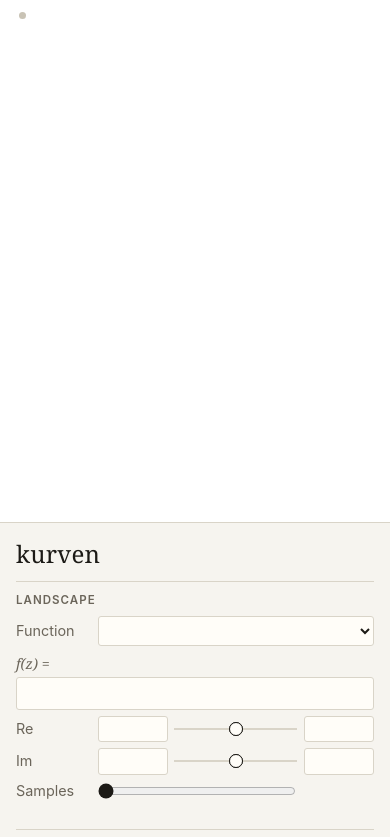
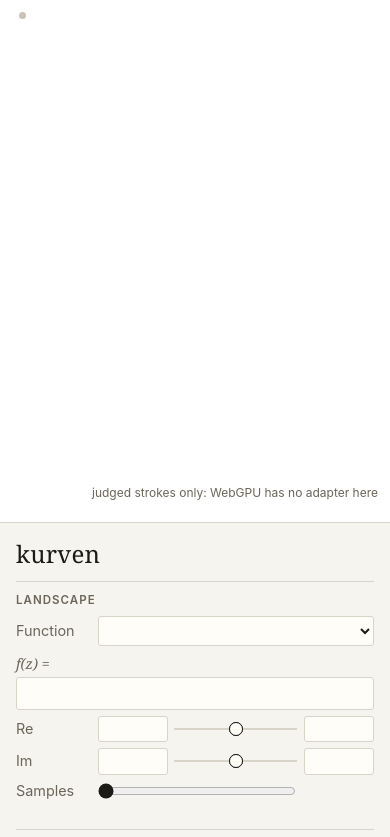
Before and after one commit to willishoke/kurven, a website built with Vite: page web/app/index.html in a window 390 px wide. Shown: the top 837 px of the page. Built offline with nearby package versions, Linux system fonts and the light colour scheme.

Commit message:
Without WebGPU the page says so where the drawing is, as #status
Phase 7's page said "judged strokes only" in #status, which the fallback's
test reads; the page's hint over the canvas is that element now, shown at
phone width too.

Co-Authored-By: Claude <noreply@anthropic.com>

```diff
--- a/web/app/src/main.ts
+++ b/web/app/src/main.ts
@@ -94,7 +94,9 @@ const panel = new Panel({
 });
 app.replaceChildren(stage, panel.root);
 if (!view.usesGPU) {
-  stage.append(h("p", { class: "hint" }, `judged strokes only: ${fallbackReason ?? "no WebGPU"}`));
+  // Said where the drawing is: no drafts here, and each frame at rest is the
+  // bake (the browser lane reads it as #status, Phase 7's name).
+  stage.append(h("p", { class: "hint", id: "status" }, `judged strokes only: ${fallbackReason ?? "no WebGPU"}`));
 }
 
 // MARK: - the canvas's size
--- a/web/app/src/page/style.css
+++ b/web/app/src/page/style.css
@@ -277,7 +277,6 @@ kbd { font-family: var(--mono); font-size: 0.75rem; border: 1px solid var(--rule
   .app { display: block; height: auto; }
   .stage { height: 62svh; min-height: 280px; border-right: 0; border-bottom: 1px solid var(--rule); }
   .panel { overflow: visible; }
-  .hint { display: none; }
 }
 .formula-field { margin: 8px 0 4px; }
 .formula-field > .label { display: block; color: var(--muted); font-size: 0.9rem; margin-bottom: 3px; font-family: var(--serif); font-style: italic; }
```
